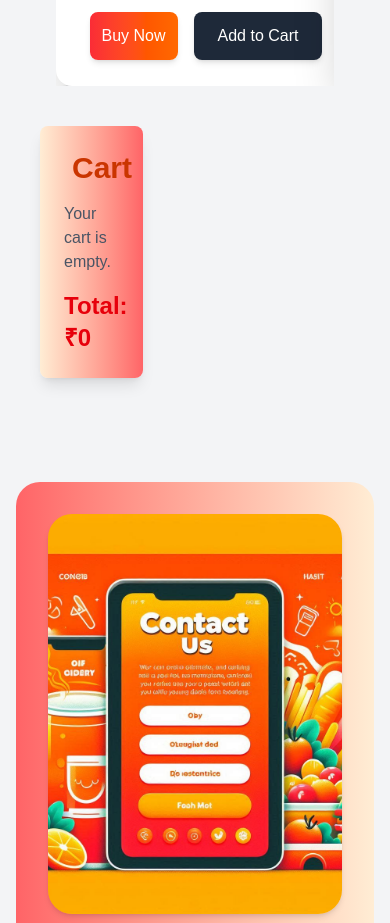
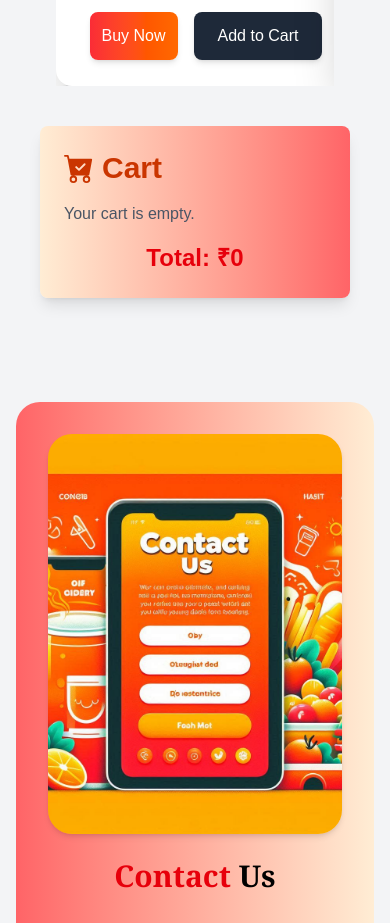
Before and after one commit to FixedAman/FoodOrder, a React (Vite) app: page / in a window 390 px wide. Shown: the part 1480-2403 px from the top of the page. Built offline with nearby package versions, Linux system fonts and the light colour scheme.

Commit message:
fixing the cart

```diff
--- a/src/components/FoodOrder.jsx
+++ b/src/components/FoodOrder.jsx
@@ -49,7 +49,7 @@ const FoodOrder = () => {
     setCart([]);
   };
   return (
-    <div className="container mx-auto p-6  ">
+    <div className="container mx-auto p-6">
       <h1 className="text-4xl font-extrabold text-center text-black mb-8">
         Our <span className="text-red-500">Menu</span>
       </h1>
@@ -64,44 +64,57 @@ const FoodOrder = () => {
         ))}
       </Slider>
 
-      <div className="mt-10 p-6  w-1/3 bg-gradient-to-r from-orange-100 to-red-400 rounded-lg shadow-lg">
-        <h2 className="text-3xl font-bold text-orange-700 mb-4  flex gap-2 ">
+      <div className="mt-10 p-6 w-full sm:w-2/3 md:w-1/2 lg:w-1/3 bg-gradient-to-r from-orange-100 to-red-400 rounded-lg shadow-lg flex flex-col">
+        {/* Heading */}
+        <h2 className="text-3xl font-bold text-orange-700 mb-4 flex gap-2 items-center">
           <BsFillCartCheckFill /> Cart
         </h2>
+
+        {/* Cart Items */}
         {cart.length === 0 ? (
-          <p className="text-gray-600 ">Your cart is empty.</p>
+          <p className="text-gray-600">Your cart is empty.</p>
         ) : (
-          <ul>
+          <ul className="space-y-2">
             {cart.map((item, index) => (
               <li
                 key={index}
-                className="text-lg text-orange-700 font-semibold flex items-center gap-4  "
+                className="text-lg text-orange-700 font-semibold flex flex-col sm:flex-row items-start sm:items-center gap-2"
               >
+                {/* Item Image (Hidden on Mobile) */}
                 <img
                   src={item.image}
                   alt={item.name}
-                  className="w-12 h-12 object-cover rounded-full mt-2 "
+                  className="w-12 h-12 object-cover rounded-full hidden sm:block"
                 />
-                {item.name} - ₹{item.price} x {item.quantity}
+
+                {/* Item Details */}
+                <div className="flex flex-col sm:flex-row sm:items-center sm:gap-2">
+                  <span className="break-words">{item.name}</span>
+                  <span className="whitespace-nowrap">
+                    - ₹{item.price} x {item.quantity}
+                  </span>
+                </div>
               </li>
             ))}
           </ul>
         )}
-        <div className="text-2xl font-bold text-red-600 mt-4 flex gap-2 cursor-pointer ">
-          Total: ₹{totalPrice}
+
+        {/* Total and Actions */}
+        <div className="text-2xl font-bold text-red-600 mt-4 flex flex-col sm:flex-row gap-2 items-center">
+          <span>Total: ₹{totalPrice}</span>
           {cart.length > 0 && (
-            <>
+            <div className="flex gap-2">
               <RxCross2
                 onClick={cartCross}
-                className="h-4 mt-2 cursor-pointer"
+                className="h-6 w-6 cursor-pointer hover:text-red-700"
               />
               <button
-                className="bg-orange-500 text-white px-4 py-2 rounded-lg hover:bg-orange-700 transition "
+                className="bg-orange-500 text-white px-4 py-2 rounded-lg hover:bg-orange-700 transition"
                 onClick={handleOrder}
               >
                 Order Now
               </button>
-            </>
+            </div>
           )}
         </div>
       </div>
```
